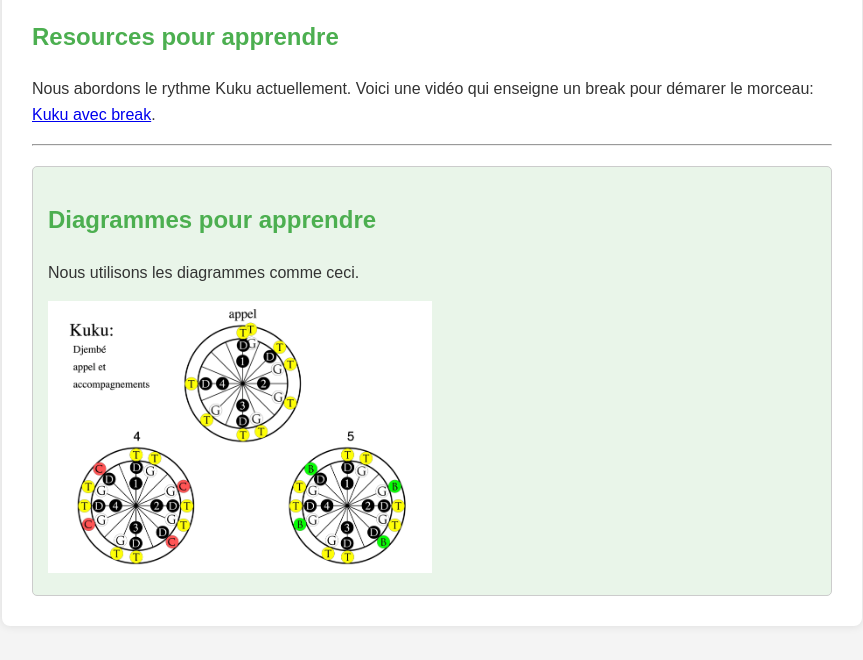
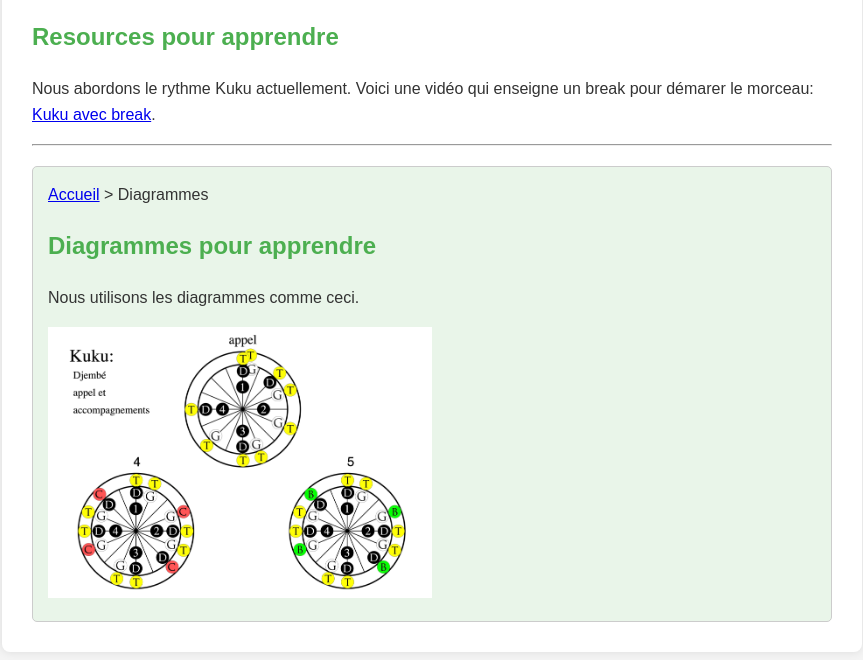
Before and after one commit to RobertBruceScott/ForestDrums, a plain HTML site: page resources.html in a window 1280 px wide. Shown: the part 138-798 px from the top of the page, without its empty margins (208-1071 px from the left). Drawn offline with Linux system fonts and the light colour scheme.

Commit message:
Update resources.html

```diff
--- a/resources.html
+++ b/resources.html
@@ -60,6 +60,9 @@
 
     <div class="container">
         <h1>Forest Drums 🌳 </h1>
+
+
+
         <h2>Resources pour apprendre</h2>
 
         <p>
@@ -70,6 +73,10 @@
         <hr>
 
         <div class="info-box">
+            <nav aria-label="breadcrumb" style="margin-bottom: 1rem;">
+                <a href="index.html" style="text-decoration: underline;">Accueil</a> &gt;
+                <span>Diagrammes</span>
+            </nav>
             <h2>Diagrammes pour apprendre</h2>
             <p>
                Nous utilisons les diagrammes comme ceci.
```
